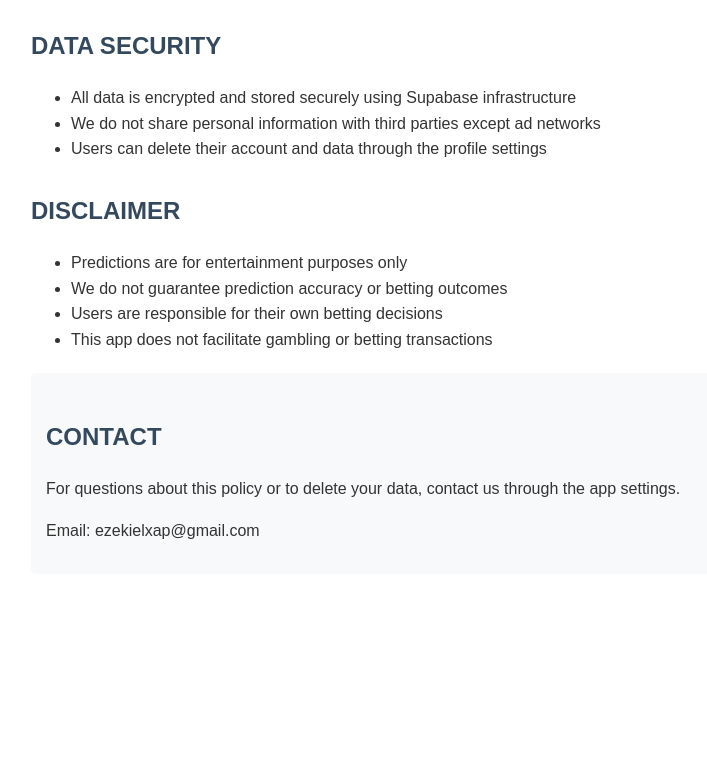
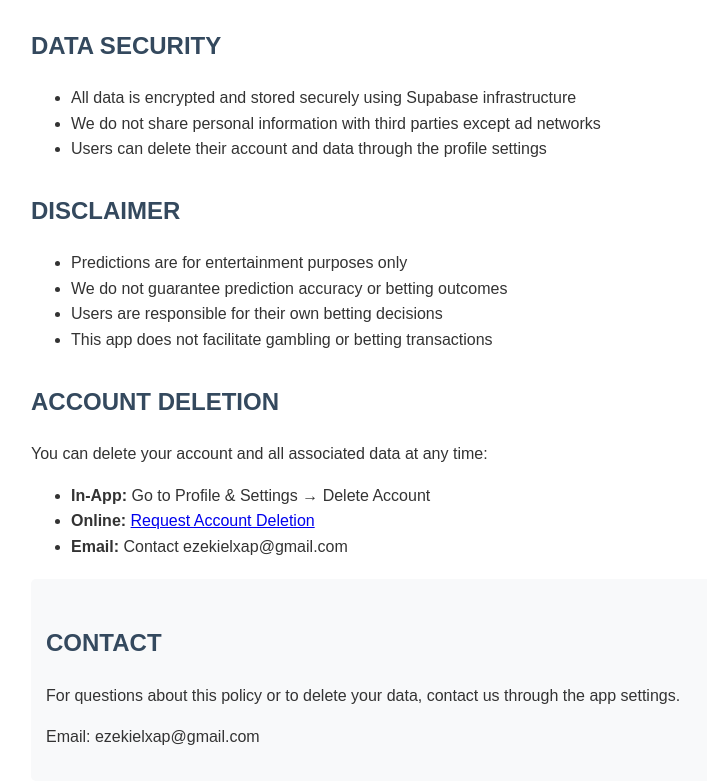
Before and after one commit to pola-png/policy-ai-football-prediction, a plain HTML site: page index.html in a window 1280 px wide. Shown: the part 1175-1959 px from the top of the page, without its empty margins (209-916 px from the left). Before the commit the page ends 1769 px from the top, so only its background shows below. Drawn offline with Linux system fonts and the light colour scheme.

Commit message:
Update index.html

```diff
--- a/index.html
+++ b/index.html
@@ -31,7 +31,7 @@
     </style>
 </head>
 <body>
-    <h1>Ai Football Prediction App</h1>
+    <h1>Football Prediction App</h1>
     <h2>PRIVACY POLICY & TERMS OF SERVICE</h2>
     <p><strong>Last updated:</strong> September 2025</p>
 
@@ -90,6 +90,14 @@
         <li>This app does not facilitate gambling or betting transactions</li>
     </ul>
 
+    <h2>ACCOUNT DELETION</h2>
+    <p>You can delete your account and all associated data at any time:</p>
+    <ul>
+        <li><strong>In-App:</strong> Go to Profile & Settings → Delete Account</li>
+        <li><strong>Online:</strong> <a href="delete-account.html">Request Account Deletion</a></li>
+        <li><strong>Email:</strong> Contact ezekielxap@gmail.com</li>
+    </ul>
+
     <div class="contact">
         <h2>CONTACT</h2>
         <p>For questions about this policy or to delete your data, contact us through the app settings.</p>
```
